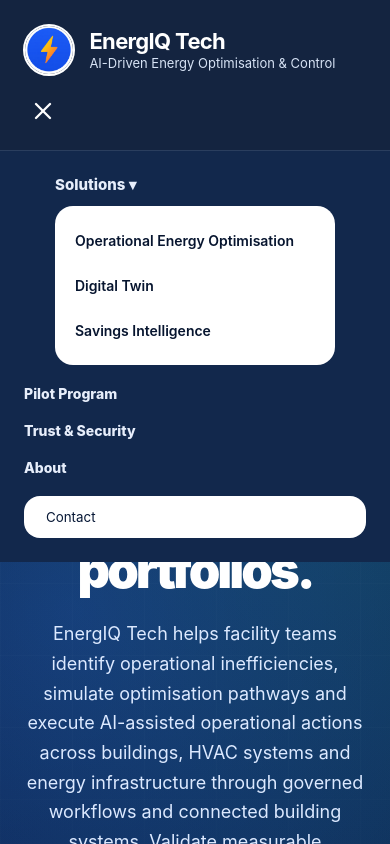
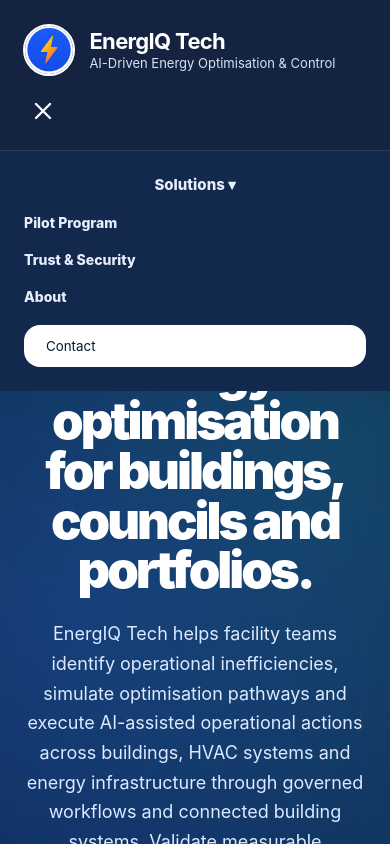
Before and after one commit to anupclientllms/energiqtech-landing, a React (Vite) app: page / in a window 390 px wide. Both pictures are taken after a click on the button 43 px from the left and 111 px from the top of the page. Shown: the top 844 px of the page. Built offline with nearby package versions, Linux system fonts and the light colour scheme.

Commit message:
updated mobile hamb

```diff
--- a/src/components/Navbar.jsx
+++ b/src/components/Navbar.jsx
@@ -4,106 +4,67 @@
 import "../styles/Navbar.css";
 
 export default function Navbar({ openPilotModal }) {
-  const [mobileMenuOpen, setMobileMenuOpen] =
-    useState(false);
+  const [mobileMenuOpen, setMobileMenuOpen] = useState(false);
+  const [solutionsOpen, setSolutionsOpen] = useState(false);
+
+  const closeMenu = () => {
+    setMobileMenuOpen(false);
+    setSolutionsOpen(false);
+  };
 
   return (
     <nav className="nav">
-
-      <Link to="/" className="brand">
-        <img
-          src="/energiq-logo.png"
-          alt="EnergIQ Tech logo"
-          className="logoImage"
-        />
+      <Link to="/" className="brand" onClick={closeMenu}>
+        <img src="/energiq-logo.png" alt="EnergIQ Tech logo" className="logoImage" />
 
         <div className="brandText">
           <strong>EnergIQ Tech</strong>
-
-          <span>
-            AI-Driven Energy Optimisation & Control
-          </span>
+          <span>AI-Driven Energy Optimisation & Control</span>
         </div>
       </Link>
 
-      {/* Mobile Hamburger */}
       <button
         className="mobileMenuBtn"
-        onClick={() =>
-          setMobileMenuOpen(!mobileMenuOpen)
-        }
+        type="button"
+        onClick={() => setMobileMenuOpen(!mobileMenuOpen)}
       >
-        {mobileMenuOpen ? (
-          <X size={28} />
-        ) : (
-          <Menu size={28} />
-        )}
+        {mobileMenuOpen ? <X size={28} /> : <Menu size={28} />}
       </button>
 
-      <div
-        className={`navActions ${
-          mobileMenuOpen ? "open" : ""
-        }`}
-      >
-        <div className="dropdown">
-          <button className="navLink">
+      <div className={`navActions ${mobileMenuOpen ? "open" : ""}`}>
+        <div className={`dropdown ${solutionsOpen ? "mobileOpen" : ""}`}>
+          <button
+            type="button"
+            className="navLink"
+            onClick={() => setSolutionsOpen(!solutionsOpen)}
+          >
             Solutions ▾
           </button>
 
           <div className="dropdownMenu">
-            <Link
-              to="/operational-energy-optimisation"
-              onClick={() =>
-                setMobileMenuOpen(false)
-              }
-            >
+            <Link to="/operational-energy-optimisation" onClick={closeMenu}>
               Operational Energy Optimisation
             </Link>
 
-            <Link
-              to="/digital-twin"
-              onClick={() =>
-                setMobileMenuOpen(false)
-              }
-            >
+            <Link to="/digital-twin" onClick={closeMenu}>
               Digital Twin
             </Link>
 
-            <Link
-              to="/savings-intelligence"
-              onClick={() =>
-                setMobileMenuOpen(false)
-              }
-            >
+            <Link to="/savings-intelligence" onClick={closeMenu}>
               Savings Intelligence
             </Link>
           </div>
         </div>
 
-        <Link
-          to="/pilot-program"
-          onClick={() =>
-            setMobileMenuOpen(false)
-          }
-        >
+        <Link to="/pilot-program" onClick={closeMenu}>
           Pilot Program
         </Link>
 
-        <Link
-          to="/trust-security"
-          onClick={() =>
-            setMobileMenuOpen(false)
-          }
-        >
+        <Link to="/trust-security" onClick={closeMenu}>
           Trust & Security
         </Link>
 
-        <Link
-          to="/about"
-          onClick={() =>
-            setMobileMenuOpen(false)
-          }
-        >
+        <Link to="/about" onClick={closeMenu}>
           About
         </Link>
 
@@ -111,7 +72,7 @@
           type="button"
           onClick={() => {
             openPilotModal();
-            setMobileMenuOpen(false);
+            closeMenu();
           }}
           className="navBtn"
         >
--- a/src/styles/Navbar.css
+++ b/src/styles/Navbar.css
@@ -161,7 +161,6 @@
 /* Mobile */
 
 @media (max-width: 992px) {
-
   .mobileMenuBtn {
     display: flex;
     align-items: center;
@@ -179,19 +178,14 @@
   .navActions.open {
     display: flex;
     flex-direction: column;
-
     position: absolute;
     top: 100%;
     left: 0;
     right: 0;
-
     background: #12284c;
-
     padding: 24px;
     gap: 20px;
-
     z-index: 1000;
-
     border-top: 1px solid rgba(255,255,255,0.1);
   }
 
@@ -203,12 +197,18 @@
   }
 
   .dropdownMenu {
+    display: none;
+  }
+
+  .dropdown.mobileOpen .dropdownMenu {
+    display: block;
     position: static;
     opacity: 1;
     visibility: visible;
     transform: none;
     box-shadow: none;
     margin-top: 12px;
+    border-radius: 18px;
   }
 }
 @media (max-width: 760px) {
```
